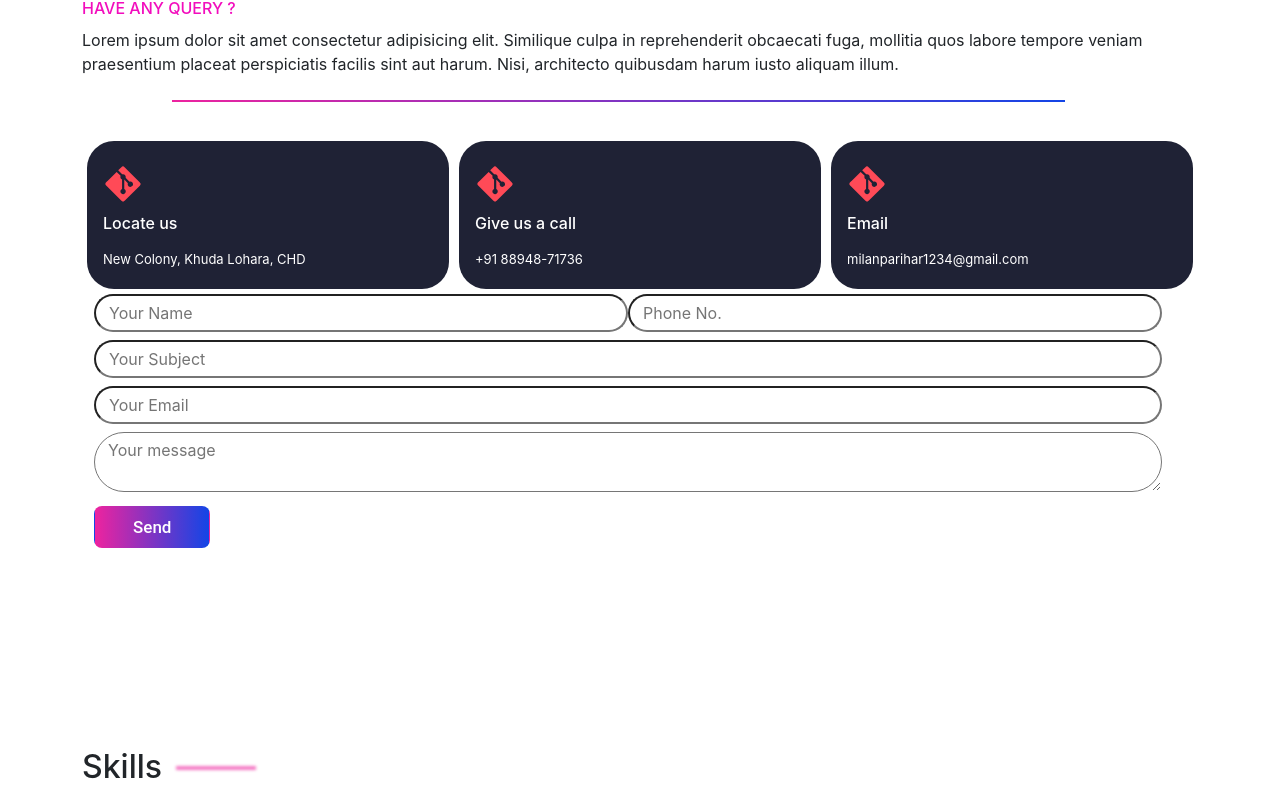
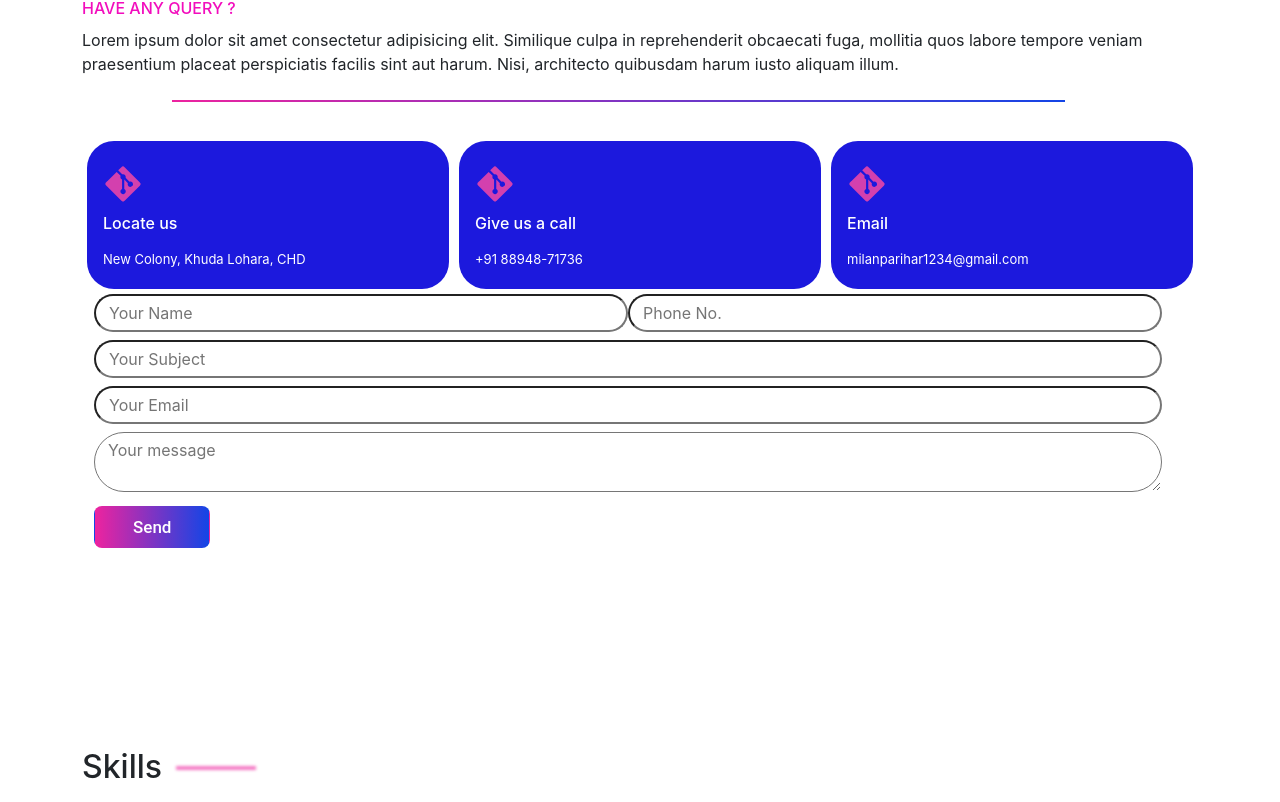
Before and after one commit to milanparihar/Portifolio, a React (Create React App) app: page / in a window 1280 px wide. Shown: the part 1598-2400 px from the top of the page. Built offline with nearby package versions, Linux system fonts and the light colour scheme.

Commit message:
footer added

```diff
--- a/src/App.css
+++ b/src/App.css
@@ -39,7 +39,7 @@ p span {
 }
 .contact__box {
   padding: 16px;
-  background: #1f2235;
+  background: #1c19dd;
   color: #fff;
   margin: 5px;
   border-radius: 27px;
@@ -49,7 +49,7 @@ p span {
   width: 100%;
 }
 .contact__box:hover .icon {
-  color: rgb(255, 10, 10);
+  color: #1c19dd;
 }
 .contact__box-p {
   font-size: 13px;
@@ -62,7 +62,7 @@ p span {
 }
 .icon {
   font-size: 40px;
-  color: #ff4a57;
+  color: #d340ae;
   margin-bottom: 7px;
 }
 .row-1 {
@@ -75,7 +75,7 @@ p span {
   width: 100%;
 }
 .contact__box:hover {
-  background: #c1d90d;
+  background: #d340ae;
 }
 .heading {
   margin-bottom: 10px;
```
